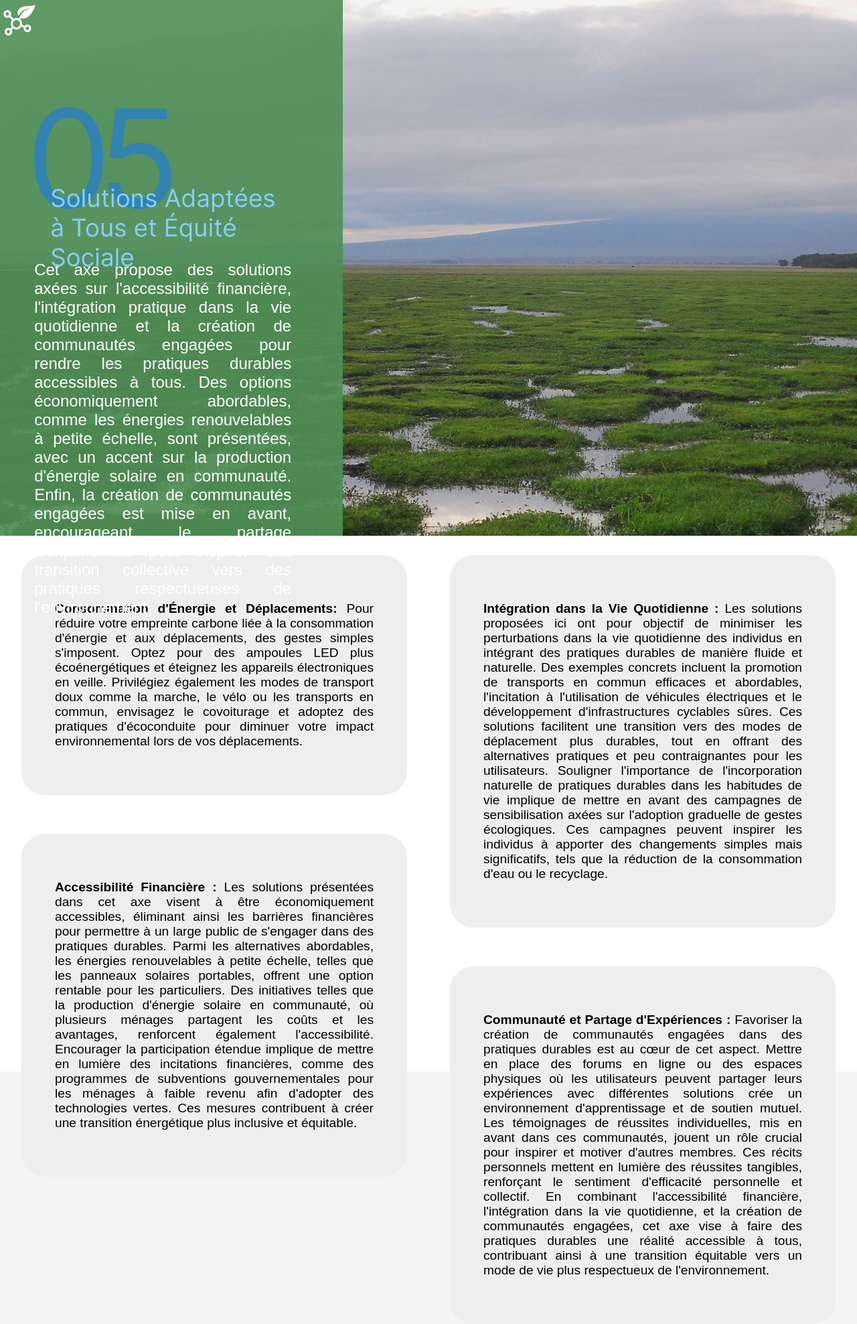
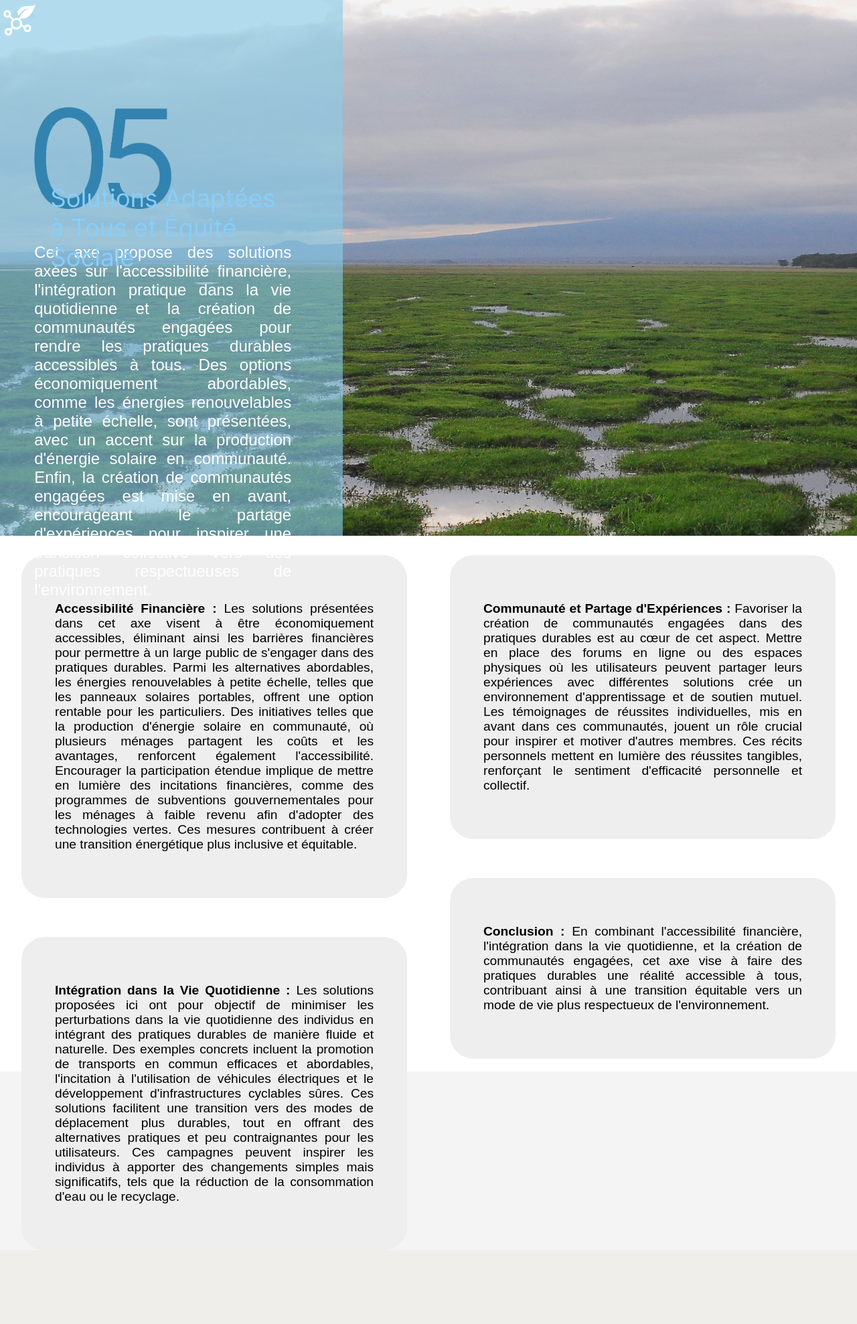
Before and after one commit to Frozway/NuitInfo2023, a PHP site: page /axe5.html in a window 1280 px wide. Shown: the whole page at 67% size. After the commit the page ends 1797 px from the top, so only its background shows below. Run offline with PHP 8.4, Linux system fonts and the light colour scheme.

Commit message:
finish detailed axes

```diff
--- a/axe5.html
+++ b/axe5.html
@@ -18,11 +18,14 @@
         <div class="upper-text">
           <p>
             Cet axe propose des solutions axées sur l'accessibilité financière,
-            l'intégration pratique dans la vie quotidienne et la création de communautés engagées
-            pour rendre les pratiques durables accessibles à tous. Des options économiquement abordables,
-            comme les énergies renouvelables à petite échelle, sont présentées, avec un accent sur la production
-            d'énergie solaire en communauté. Enfin, la création de communautés engagées est mise en avant,
-            encourageant le partage d'expériences pour inspirer une transition collective vers des pratiques respectueuses de l'environnement.
+            l'intégration pratique dans la vie quotidienne et la création de
+            communautés engagées pour rendre les pratiques durables accessibles
+            à tous. Des options économiquement abordables, comme les énergies
+            renouvelables à petite échelle, sont présentées, avec un accent sur
+            la production d'énergie solaire en communauté. Enfin, la création de
+            communautés engagées est mise en avant, encourageant le partage
+            d'expériences pour inspirer une transition collective vers des
+            pratiques respectueuses de l'environnement.
           </p>
         </div>
       </div>
@@ -32,23 +35,38 @@
       <div class="container">
         <div class="section">
           <p>
-            <strong
-              >Consommation d'Énergie et Déplacements:</strong
-            >
-            Pour réduire votre empreinte carbone liée à la consommation d'énergie et aux déplacements, des gestes simples s'imposent. Optez pour des ampoules LED plus écoénergétiques et éteignez les appareils électroniques en veille. Privilégiez également les modes de transport doux comme la marche, le vélo ou les transports en commun, envisagez le covoiturage et adoptez des pratiques d'écoconduite pour diminuer votre impact environnemental lors de vos déplacements.
+            <strong>Accessibilité Financière :</strong>
+            Les solutions présentées dans cet axe visent à être économiquement
+            accessibles, éliminant ainsi les barrières financières pour
+            permettre à un large public de s'engager dans des pratiques
+            durables. Parmi les alternatives abordables, les énergies
+            renouvelables à petite échelle, telles que les panneaux solaires
+            portables, offrent une option rentable pour les particuliers. Des
+            initiatives telles que la production d'énergie solaire en
+            communauté, où plusieurs ménages partagent les coûts et les
+            avantages, renforcent également l'accessibilité. Encourager la
+            participation étendue implique de mettre en lumière des incitations
+            financières, comme des programmes de subventions gouvernementales
+            pour les ménages à faible revenu afin d'adopter des technologies
+            vertes. Ces mesures contribuent à créer une transition énergétique
+            plus inclusive et équitable.
           </p>
         </div>
 
         <div class="section">
           <p>
-            <strong>Accessibilité Financière :</strong>
-            Les solutions présentées dans cet axe visent à être économiquement accessibles,
-            éliminant ainsi les barrières financières pour permettre à un large public de s'engager dans des pratiques durables.
-            Parmi les alternatives abordables, les énergies renouvelables à petite échelle, telles que les panneaux solaires portables,
-            offrent une option rentable pour les particuliers. Des initiatives telles que la production d'énergie solaire en communauté,
-            où plusieurs ménages partagent les coûts et les avantages, renforcent également l'accessibilité.
-            Encourager la participation étendue implique de mettre en lumière des incitations financières, comme des programmes de subventions
-            gouvernementales pour les ménages à faible revenu afin d'adopter des technologies vertes. Ces mesures contribuent à créer une transition énergétique plus inclusive et équitable.
+            <strong>Intégration dans la Vie Quotidienne :</strong>
+            Les solutions proposées ici ont pour objectif de minimiser les
+            perturbations dans la vie quotidienne des individus en intégrant des
+            pratiques durables de manière fluide et naturelle. Des exemples
+            concrets incluent la promotion de transports en commun efficaces et
+            abordables, l'incitation à l'utilisation de véhicules électriques et
+            le développement d'infrastructures cyclables sûres. Ces solutions
+            facilitent une transition vers des modes de déplacement plus
+            durables, tout en offrant des alternatives pratiques et peu
+            contraignantes pour les utilisateurs. Ces campagnes peuvent inspirer
+            les individus à apporter des changements simples mais significatifs,
+            tels que la réduction de la consommation d'eau ou le recyclage.
           </p>
         </div>
       </div>
@@ -56,19 +74,27 @@
       <div class="container">
         <div class="section">
           <p>
-            <strong>Intégration dans la Vie Quotidienne :</strong>
-            Les solutions proposées ici ont pour objectif de minimiser les perturbations dans la vie quotidienne des individus en intégrant des pratiques durables de manière fluide et naturelle.
-            Des exemples concrets incluent la promotion de transports en commun efficaces et abordables, l'incitation à l'utilisation de véhicules électriques et le développement d'infrastructures cyclables sûres. Ces solutions facilitent une transition vers des modes de déplacement plus durables, tout en offrant des alternatives pratiques et peu contraignantes pour les utilisateurs.
-            Souligner l'importance de l'incorporation naturelle de pratiques durables dans les habitudes de vie implique de mettre en avant des campagnes de sensibilisation axées sur l'adoption graduelle de gestes écologiques. Ces campagnes peuvent inspirer les individus à apporter des changements simples mais significatifs, tels que la réduction de la consommation d'eau ou le recyclage.
+            <strong>Communauté et Partage d'Expériences :</strong>
+            Favoriser la création de communautés engagées dans des pratiques
+            durables est au cœur de cet aspect. Mettre en place des forums en
+            ligne ou des espaces physiques où les utilisateurs peuvent partager
+            leurs expériences avec différentes solutions crée un environnement
+            d'apprentissage et de soutien mutuel. Les témoignages de réussites
+            individuelles, mis en avant dans ces communautés, jouent un rôle
+            crucial pour inspirer et motiver d'autres membres. Ces récits
+            personnels mettent en lumière des réussites tangibles, renforçant le
+            sentiment d'efficacité personnelle et collectif.
           </p>
         </div>
 
         <div class="section">
           <p>
-            <strong>Communauté et Partage d'Expériences :</strong>
-            Favoriser la création de communautés engagées dans des pratiques durables est au cœur de cet aspect. Mettre en place des forums en ligne ou des espaces physiques où les utilisateurs peuvent partager leurs expériences avec différentes solutions crée un environnement d'apprentissage et de soutien mutuel.
-            Les témoignages de réussites individuelles, mis en avant dans ces communautés, jouent un rôle crucial pour inspirer et motiver d'autres membres. Ces récits personnels mettent en lumière des réussites tangibles, renforçant le sentiment d'efficacité personnelle et collectif.
-            En combinant l'accessibilité financière, l'intégration dans la vie quotidienne, et la création de communautés engagées, cet axe vise à faire des pratiques durables une réalité accessible à tous, contribuant ainsi à une transition équitable vers un mode de vie plus respectueux de l'environnement.
+            <strong>Conclusion :</strong>
+            En combinant l'accessibilité financière, l'intégration dans la vie
+            quotidienne, et la création de communautés engagées, cet axe vise à
+            faire des pratiques durables une réalité accessible à tous,
+            contribuant ainsi à une transition équitable vers un mode de vie
+            plus respectueux de l'environnement.
           </p>
         </div>
       </div>
--- a/style/styleAxes.css
+++ b/style/styleAxes.css
@@ -20,7 +20,7 @@ body {
   flex-direction: column;
   width: 40%;
   height: 100%;
-  background-color: rgba(79, 144, 86, 0.9);
+  background-color: rgba(135, 206, 235, 0.6);
   position: relative;
 }
 
@@ -49,7 +49,7 @@ body {
   width: 75%;
   text-align: justify;
   color: #fff;
-  margin-top: 60%;
+  margin-top: 55%;
   margin-left: 10%;
   font-size: 1.5em;
 }
```
Also changed, not shown: axe3.html (+54 -33 lines), axe4.html (+40 -12 lines).
